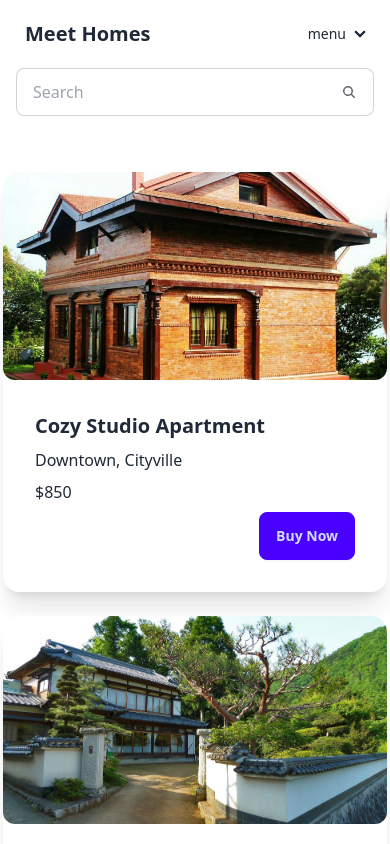
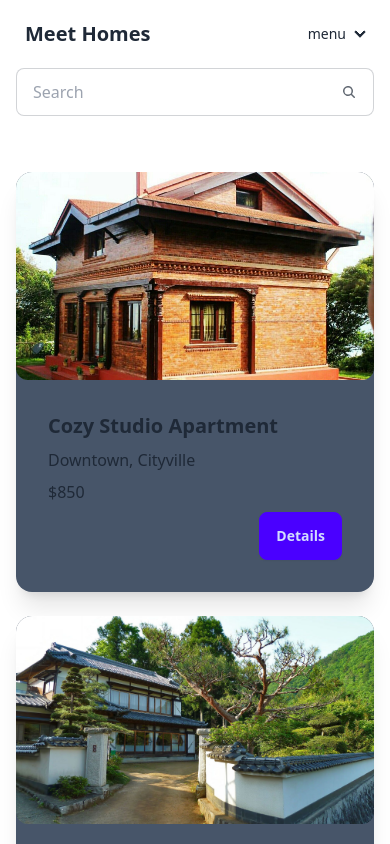
Before and after one commit to Satish9047/Meet-Home, an Angular app: page / in a window 390 px wide. Shown: the top 844 px of the page. Built offline with nearby package versions, Linux system fonts and the light colour scheme.

Commit message:
fixed the card to responsive

```diff
--- a/src/app/features/house-list/house-list.component.html
+++ b/src/app/features/house-list/house-list.component.html
@@ -1,7 +1,7 @@
 <div class="container mx-auto my-4 p-4 flex justify-center">
-  <div class="flex flex-wrap justify-center lg:justify-between">
+  <div class="md:flex flex-wrap justify-center lg:justify-between">
     <div
-      class="card min-w-96 bg-base-100 shadow-xl mt-6"
+      class="card w-full md:w-auto md:min-w-96 bg-slate-600 shadow-xl mt-6"
       *ngFor="let house of houses; let i = index"
     >
       <figure>
@@ -9,8 +9,8 @@
           [ngSrc]="house.imageUrl"
           alt="{{ house.house }}"
           height="100"
-          width="300"
-          class="rounded-xl object-cover w-full h-52"
+          width="200"
+          class="rounded-xl object-cover h-52 w-full overflow-hidden min-w-40 max-w-96"
           priority
         />
       </figure>
@@ -19,7 +19,7 @@
         <p>{{ house.location }}</p>
         <p>${{ house.price }}</p>
         <div class="card-actions justify-end">
-          <button class="btn btn-primary">Buy Now</button>
+          <button class="btn btn-primary">Details</button>
         </div>
       </div>
     </div>
```
